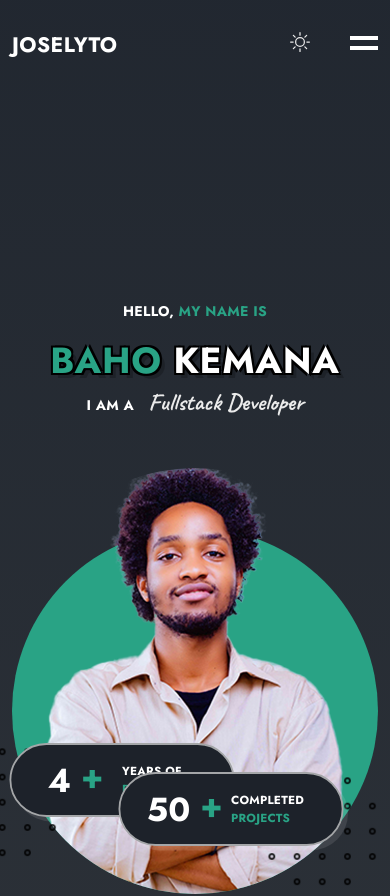
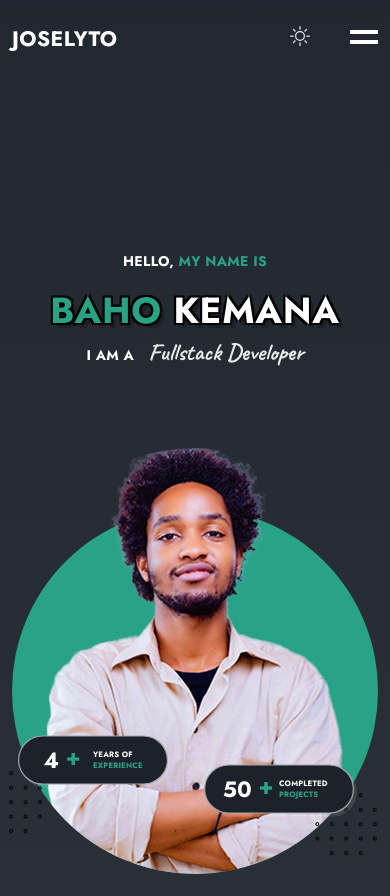
Before and after one commit to Josy-coder/web-portfolio, a React (Vite) app in the folder client-side/: page /#home in a window 390 px wide. Shown: the top 896 px of the page. Built offline with nearby package versions, Linux system fonts and the light colour scheme.

Commit message:
Update CSS styles for responsiveness

```diff
--- a/client-side/src/App.css
+++ b/client-side/src/App.css
@@ -88,6 +88,12 @@
 
 .main {
   overflow: hidden;
+}
+
+.container {
+  max-width: 1300px;
+  padding-inline: 12px !important;
+  margin-inline: auto;
 }
 
 html {
--- a/client-side/src/components/contact/contact.css
+++ b/client-side/src/components/contact/contact.css
@@ -86,5 +86,7 @@
     display: flex;
     align-items: center;
     justify-content: flex-end;
+    flex-wrap: wrap;
     column-gap: 30px;
+    row-gap: 15px;
 }
--- a/client-side/src/components/portfolio/portfolio.css
+++ b/client-side/src/components/portfolio/portfolio.css
@@ -5,6 +5,8 @@
 .portfolio__list {
     display: flex;
     justify-content: center;
+    flex-wrap: wrap;
+    row-gap: 20px;
     column-gap: 40px;
     margin-bottom: 60px;
 }
--- a/client-side/src/components/services/services.jsx
+++ b/client-side/src/components/services/services.jsx
@@ -23,7 +23,7 @@
                 clickable: true
             }}
             slidesPerView={1}
-            spaceBetween={10}
+            spaceBetween={30}
             breakpoints={{
                 540: {
                     slidesPerView: 1,
--- a/client-side/src/index.css
+++ b/client-side/src/index.css
@@ -42,7 +42,7 @@
     }
 
     .home__container {
-        padding-top: 300px;
+        padding-top: 250px;
     }
 
     .home__subtitle,
@@ -165,3 +165,82 @@
         justify-self: center;
     }
 }
+
+@media screen and (max-width: 768px) {
+    .header {
+        padding: 24px 12px;
+    }
+
+    .nav__data {
+        padding: 80px 0 0 124px;
+    }
+
+    .show-menu {
+        width: 420px;
+    }
+
+    .header__deco {
+        left: 60px
+    }
+
+    .container {
+        max-width: 540px;
+    }
+
+    .home__img-wrapper {
+        margin-top: 120px;
+        max-width: 400px;
+    }
+
+    .home__data {
+        transform: scale(0.6);
+    }
+
+    .home__data-one {
+        left: -12%;
+    }
+
+    .home__data-two {
+        right: -7%;
+    }
+
+    .shape__1 {
+        width: 115px;
+        height: 115px;
+        right: 9%;
+    }
+
+    .shape__2,
+    .shape__3 {
+        width: 72px;
+        height: 72px;
+    }
+
+    .shape__2 {
+        bottom: 10%;
+        left: -10%;
+    }
+
+    .shape__3 {
+        bottom: 4%;
+        right: -1%;
+    }
+
+    .skills__container,
+    .portfolio__container,
+    .pricing__container,
+    .blog__container,
+    .contact__container {
+        grid-template-columns: 1fr;
+    }
+
+    .portfolio__list {
+        column-gap: 24px;
+    }
+
+    .portfolio__list-item::before {
+        bottom: -8px;
+    }
+
+
+}
```
